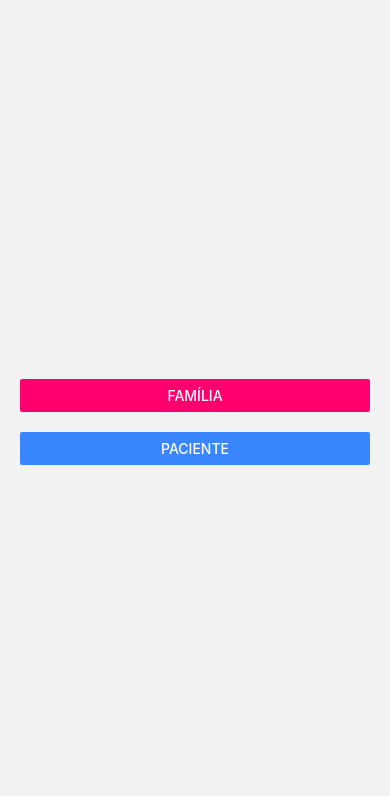
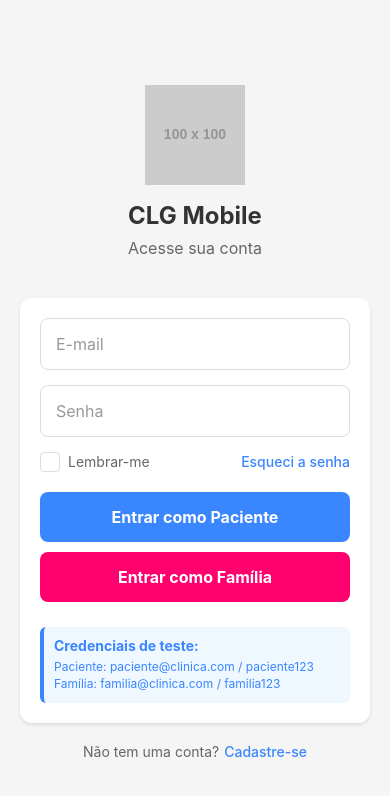
Before and after one commit to LuccaTamb/clg_mobile, a React Native app: screen /Home in a window 390 px wide. Shown: the top 796 px of the page. Built offline with nearby package versions, Linux system fonts and the light colour scheme.

Commit message:
criando tela de login funcional

```diff
--- a/package.json
+++ b/package.json
@@ -11,7 +11,7 @@
   "dependencies": {
     "@expo/vector-icons": "^14.1.0",
     "@expo/webpack-config": "18.0.1",
-    "@react-native-async-storage/async-storage": "^1.19.0",
+    "@react-native-async-storage/async-storage": "^1.24.0",
     "@react-navigation/bottom-tabs": "^6.5.8",
     "@react-navigation/native": "^6.1.7",
     "@react-navigation/stack": "^6.3.16",
--- a/src/screens/HomeScreen.tsx
+++ b/src/screens/HomeScreen.tsx
@@ -1,33 +1,334 @@
-import { View, StyleSheet, Button } from 'react-native';
+import { View, Text, TextInput, TouchableOpacity, StyleSheet, Image, Alert, KeyboardAvoidingView, Platform, ActivityIndicator } from 'react-native';
+import { useState, useEffect } from 'react';
+import AsyncStorage from '@react-native-async-storage/async-storage';
 
-export default function HomeScreen({ navigation }: any) {
+export default function LoginScreen({ navigation }: any) {
+  const [email, setEmail] = useState('');
+  const [password, setPassword] = useState('');
+  const [rememberMe, setRememberMe] = useState(false);
+  const [isLoading, setIsLoading] = useState(false);
+  const [selectedRole, setSelectedRole] = useState<'patient' | 'family' | null>(null);
+
+  // Credenciais mockadas
+  const MOCK_CREDENTIALS = {
+    patient: {
+      email: 'paciente@clinica.com',
+      password: 'paciente123'
+    },
+    family: {
+      email: 'familia@clinica.com',
+      password: 'familia123'
+    }
+  };
+
+  // Verificar se há credenciais salvas ao carregar a tela
+  useEffect(() => {
+    checkStoredCredentials();
+  }, []);
+
+  const checkStoredCredentials = async () => {
+    try {
+      const storedEmail = await AsyncStorage.getItem('rememberedEmail');
+      if (storedEmail) {
+        setEmail(storedEmail);
+        setRememberMe(true);
+      }
+    } catch (error) {
+      console.error('Erro ao recuperar credenciais:', error);
+    }
+  };
+
+  const handleLogin = async (role: 'patient' | 'family') => {
+    if (!email || !password) {
+      Alert.alert('Erro', 'Por favor, preencha todos os campos');
+      return;
+    }
+
+    setSelectedRole(role);
+    setIsLoading(true);
+
+    // Simular processo de autenticação
+    setTimeout(async () => {
+      setIsLoading(false);
+
+      // Verificar credenciais mockadas para o papel selecionado
+      const credentials = MOCK_CREDENTIALS[role];
+      if (email === credentials.email && password === credentials.password) {
+        // Salvar email se "Lembrar-me" estiver marcado
+        if (rememberMe) {
+          try {
+            await AsyncStorage.setItem('rememberedEmail', email);
+          } catch (error) {
+            console.error('Erro ao salvar email:', error);
+          }
+        } else {
+          // Remover email salvo se "Lembrar-me" não estiver marcado
+          try {
+            await AsyncStorage.removeItem('rememberedEmail');
+          } catch (error) {
+            console.error('Erro ao remover email:', error);
+          }
+        }
+
+        Alert.alert('Sucesso', 'Login realizado com sucesso!');
+        // Navegar para a tela apropriada baseada no papel
+        navigation.navigate(role === 'patient' ? 'Patient' : 'Family');
+      } else {
+        Alert.alert('Erro', 'E-mail ou senha incorretos para o tipo de conta selecionado');
+      }
+    }, 1500); // Simular tempo de espera de 1.5 segundos
+  };
+
   return (
-    <View style={styles.container}>
-      <View style={styles.buttonContainer}>
-        <Button
-          title="Família"
-          onPress={() => navigation.navigate('Family')}
-          color="#FF006E"
-        />
+    <KeyboardAvoidingView
+      behavior={Platform.OS === 'ios' ? 'padding' : 'height'}
+      style={styles.container}
+    >
+      <View style={styles.innerContainer}>
+        {/* Logo ou título do aplicativo */}
+        <View style={styles.logoContainer}>
+          <Image
+            source={{ uri: 'https://placehold.co/100x100/3A86FF/FFFFFF/png?text=CLG' }}
+            style={styles.logo}
+            resizeMode="contain"
+          />
+          <Text style={styles.title}>CLG Mobile</Text>
+          <Text style={styles.subtitle}>Acesse sua conta</Text>
+        </View>
+
+        {/* Formulário de login */}
+        <View style={styles.formContainer}>
+          <TextInput
+            style={styles.input}
+            placeholder="E-mail"
+            placeholderTextColor="#999"
+            value={email}
+            onChangeText={setEmail}
+            autoCapitalize="none"
+            keyboardType="email-address"
+            editable={!isLoading}
+          />
+
+          <TextInput
+            style={styles.input}
+            placeholder="Senha"
+            placeholderTextColor="#999"
+            value={password}
+            onChangeText={setPassword}
+            secureTextEntry
+            editable={!isLoading}
+          />
+
+          <View style={styles.rememberContainer}>
+            <TouchableOpacity
+              style={styles.rememberCheck}
+              onPress={() => !isLoading && setRememberMe(!rememberMe)}
+              disabled={isLoading}
+            >
+              <View style={[styles.checkbox, rememberMe && styles.checkboxChecked]}>
+                {rememberMe && <Text style={styles.checkmark}>✓</Text>}
+              </View>
+              <Text style={styles.rememberText}>Lembrar-me</Text>
+            </TouchableOpacity>
+
+            <TouchableOpacity disabled={isLoading}>
+              <Text style={styles.forgotPassword}>Esqueci a senha</Text>
+            </TouchableOpacity>
+          </View>
+
+          {/* Botões de login separados */}
+          <View style={styles.loginButtonsContainer}>
+            <TouchableOpacity
+              style={[
+                styles.loginButton,
+                styles.patientButton,
+                (isLoading && selectedRole !== 'patient') && styles.buttonDisabled
+              ]}
+              onPress={() => handleLogin('patient')}
+              disabled={isLoading && selectedRole !== 'patient'}
+            >
+              {isLoading && selectedRole === 'patient' ? (
+                <ActivityIndicator color="#fff" />
+              ) : (
+                <Text style={styles.loginButtonText}>Entrar como Paciente</Text>
+              )}
+            </TouchableOpacity>
+
+            <TouchableOpacity
+              style={[
+                styles.loginButton,
+                styles.familyButton,
+                (isLoading && selectedRole !== 'family') && styles.buttonDisabled
+              ]}
+              onPress={() => handleLogin('family')}
+              disabled={isLoading && selectedRole !== 'family'}
+            >
+              {isLoading && selectedRole === 'family' ? (
+                <ActivityIndicator color="#fff" />
+              ) : (
+                <Text style={styles.loginButtonText}>Entrar como Família</Text>
+              )}
+            </TouchableOpacity>
+          </View>
+
+          {/* Dica das credenciais mockadas (remova em produção) */}
+          <View style={styles.credentialsHint}>
+            <Text style={styles.credentialsTitle}>Credenciais de teste:</Text>
+            <Text style={styles.credentialsText}>Paciente: paciente@clinica.com / paciente123</Text>
+            <Text style={styles.credentialsText}>Família: familia@clinica.com / familia123</Text>
+          </View>
+        </View>
+
+        {/* Rodapé */}
+        <View style={styles.footer}>
+          <Text style={styles.footerText}>Não tem uma conta?</Text>
+          <TouchableOpacity disabled={isLoading}>
+            <Text style={styles.footerLink}>Cadastre-se</Text>
+          </TouchableOpacity>
+        </View>
       </View>
-      <View style={styles.buttonContainer}>
-        <Button
-          title="Paciente"
-          onPress={() => navigation.navigate('Patient')}
-          color="#3A86FF"
-        />
-      </View>
-    </View>
+    </KeyboardAvoidingView>
   );
 }
 
 const styles = StyleSheet.create({
   container: {
     flex: 1,
+    backgroundColor: '#f5f5f5',
+  },
+  innerContainer: {
+    flex: 1,
     justifyContent: 'center',
     padding: 20,
   },
-  buttonContainer: {
-    marginVertical: 10,
+  logoContainer: {
+    alignItems: 'center',
+    marginBottom: 40,
+  },
+  logo: {
+    width: 100,
+    height: 100,
+    marginBottom: 16,
+  },
+  title: {
+    fontSize: 24,
+    fontWeight: 'bold',
+    color: '#333',
+    marginBottom: 8,
+  },
+  subtitle: {
+    fontSize: 16,
+    color: '#666',
+  },
+  formContainer: {
+    backgroundColor: 'white',
+    borderRadius: 12,
+    padding: 20,
+    shadowColor: '#000',
+    shadowOffset: {
+      width: 0,
+      height: 2,
+    },
+    shadowOpacity: 0.1,
+    shadowRadius: 3.84,
+    elevation: 5,
+  },
+  input: {
+    borderWidth: 1,
+    borderColor: '#ddd',
+    borderRadius: 8,
+    padding: 15,
+    marginBottom: 15,
+    fontSize: 16,
+  },
+  rememberContainer: {
+    flexDirection: 'row',
+    justifyContent: 'space-between',
+    alignItems: 'center',
+    marginBottom: 20,
+  },
+  rememberCheck: {
+    flexDirection: 'row',
+    alignItems: 'center',
+  },
+  checkbox: {
+    width: 20,
+    height: 20,
+    borderWidth: 1,
+    borderColor: '#ddd',
+    borderRadius: 4,
+    marginRight: 8,
+    justifyContent: 'center',
+    alignItems: 'center',
+  },
+  checkboxChecked: {
+    backgroundColor: '#3A86FF',
+    borderColor: '#3A86FF',
+  },
+  checkmark: {
+    color: 'white',
+    fontWeight: 'bold',
+    fontSize: 12,
+  },
+  rememberText: {
+    color: '#666',
+  },
+  forgotPassword: {
+    color: '#3A86FF',
+    fontWeight: '500',
+  },
+  loginButtonsContainer: {
+    marginBottom: 15,
+  },
+  loginButton: {
+    borderRadius: 8,
+    padding: 15,
+    alignItems: 'center',
+    marginBottom: 10,
+  },
+  patientButton: {
+    backgroundColor: '#3A86FF',
+  },
+  familyButton: {
+    backgroundColor: '#FF006E',
+  },
+  buttonDisabled: {
+    opacity: 0.6,
+  },
+  loginButtonText: {
+    color: 'white',
+    fontWeight: 'bold',
+    fontSize: 16,
+  },
+  credentialsHint: {
+    backgroundColor: '#f0f8ff',
+    padding: 10,
+    borderRadius: 6,
+    borderLeftWidth: 4,
+    borderLeftColor: '#3A86FF',
+  },
+  credentialsTitle: {
+    fontSize: 14,
+    fontWeight: 'bold',
+    color: '#3A86FF',
+    marginBottom: 5,
+  },
+  credentialsText: {
+    fontSize: 12,
+    color: '#3A86FF',
+    marginBottom: 2,
+  },
+  footer: {
+    flexDirection: 'row',
+    justifyContent: 'center',
+    marginTop: 20,
+  },
+  footerText: {
+    color: '#666',
+    marginRight: 5,
+  },
+  footerLink: {
+    color: '#3A86FF',
+    fontWeight: '500',
   },
 });
```
Also changed, not shown: 1 other file (tests, documents, lock files or other folders).
